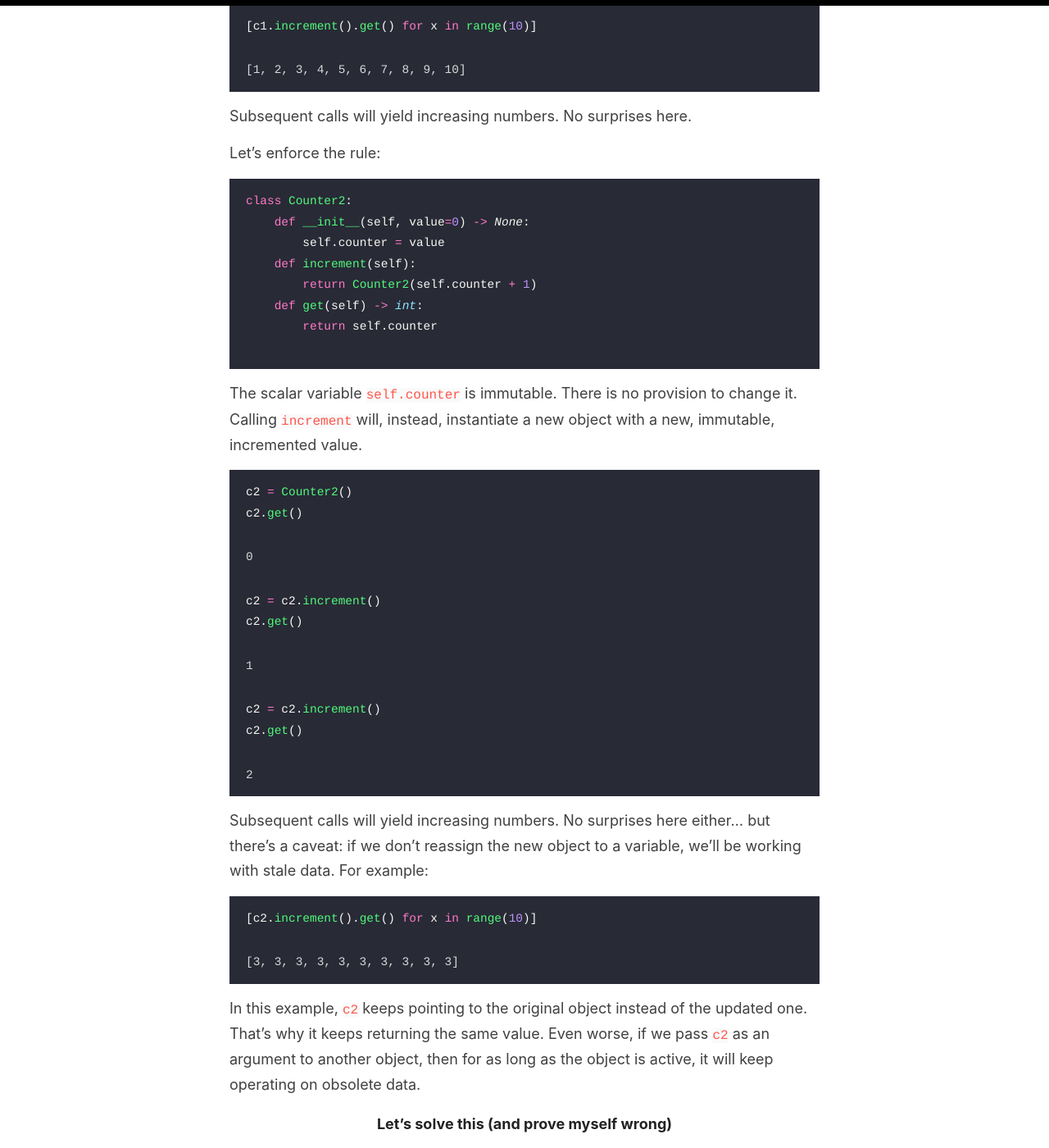
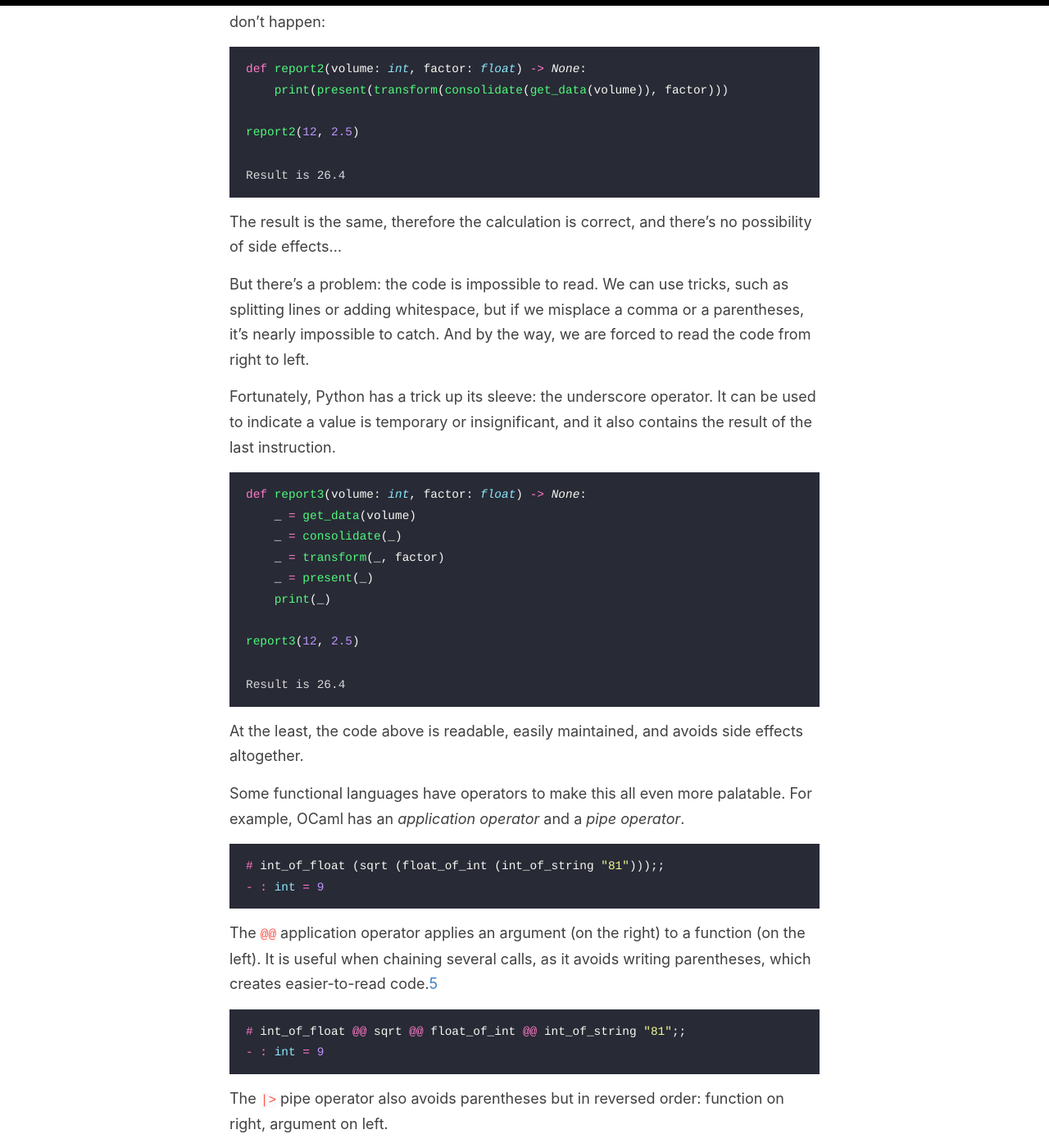
Before and after one commit to taflaj/taflaj.github.io, a Jekyll site: the page built from _posts/2024-05-15-functional-programming.md, in a window 1280 px wide and 1400 px high, scrolled down 11632 px. Shown: the whole window at 82% size. Built offline with Jekyll 4.4.1, drawn with Linux system fonts in a browser that asks for light colours; some of the changed text lies outside the part shown.

Commit message:
Functional programming: application and pipe operators.

````diff
--- a/_posts/2024-05-15-functional-programming.md
+++ b/_posts/2024-05-15-functional-programming.md
@@ -63,7 +63,7 @@
 
 
 
-    '3.13.7 (main, Aug 15 2025, 12:34:02) [GCC 15.2.1 20250813]'
+    '3.14.2 (main, Jan  2 2026, 14:27:39) [GCC 15.2.1 20251112]'
 
 
 
@@ -153,7 +153,7 @@
 fibonacci1(20577)
 ```
 
-    3.49 ms ± 52.6 μs per loop (mean ± std. dev. of 7 runs, 100 loops each)
+    3.47 ms ± 2.14 μs per loop (mean ± std. dev. of 7 runs, 100 loops each)
 
 
 Once again, 20,577 is the largest input I could find that does not break the function.
@@ -173,7 +173,7 @@
 fibonacci3(30)
 ```
 
-    72.7 ms ± 892 μs per loop (mean ± std. dev. of 7 runs, 10 loops each)
+    64.3 ms ± 77.4 μs per loop (mean ± std. dev. of 7 runs, 10 loops each)
 
 
 For the sake of comparison, here's the timing when using the purely imperative approach.
@@ -184,7 +184,7 @@
 fibonacci1(30)
 ```
 
-    771 ns ± 92 ns per loop (mean ± std. dev. of 7 runs, 1,000 loops each)
+    526 ns ± 5.72 ns per loop (mean ± std. dev. of 7 runs, 1,000 loops each)
 
 
 Much faster, indeed.
@@ -220,7 +220,7 @@
 fibonacci4(1000)
 ```
 
-    40.3 ns ± 0.611 ns per loop (mean ± std. dev. of 7 runs, 10,000,000 loops each)
+    36.4 ns ± 0.105 ns per loop (mean ± std. dev. of 7 runs, 10,000,000 loops each)
 
 
 For the sake of comparison, once again I present you the timing when using the purely imperative approach.
@@ -231,7 +231,7 @@
 fibonacci1(1000)
 ```
 
-    36.3 μs ± 3.28 μs per loop (mean ± std. dev. of 7 runs, 10,000 loops each)
+    34.2 μs ± 76.1 ns per loop (mean ± std. dev. of 7 runs, 10,000 loops each)
 
 
 The numbers speak for themselves: the dynamic programming example runs in a fraction of the time used by other paradigms. This is because, most of the time, the function is just returning the value that had been previously calculated.
@@ -273,7 +273,7 @@
 fibonacci2a(1000)
 ```
 
-    40.5 ns ± 5.81 ns per loop (mean ± std. dev. of 7 runs, 10,000,000 loops each)
+    36.2 ns ± 0.0824 ns per loop (mean ± std. dev. of 7 runs, 10,000,000 loops each)
 
 
 Another possibility is to use `functools.cache`. The difference is that `cache` doesn't enforce a limit whilst `lru_cache` does.
@@ -369,7 +369,7 @@
 fibonacci2c(30)
 ```
 
-    1.57 μs ± 9 ns per loop (mean ± std. dev. of 7 runs, 1,000,000 loops each)
+    1.45 μs ± 5.68 ns per loop (mean ± std. dev. of 7 runs, 1,000,000 loops each)
 
 
 
@@ -378,10 +378,120 @@
 fibonacci2c(1000)
 ```
 
-    115 μs ± 761 ns per loop (mean ± std. dev. of 7 runs, 10,000 loops each)
+    117 μs ± 296 ns per loop (mean ± std. dev. of 7 runs, 10,000 loops each)
 
 
 It's faster than the non-tail recursive function, not due to tail recursion optimization (non-existent in Python nowadays), but because it's avoiding duplicate calls (for `n-1` and `n-2`).
+
+## Python was not *perfectly* designed for functional programming
+
+Even with all current and future optimizations, functional programming in Python may look awkward. Let me illustrate this with an example.
+
+So many years ago, I was working on a financial application for a Fortune 100 company. Every single penny had to be accounted for. Whenever someone wanted to see a report, these are the steps the application had to follow:
+
+1. Get data from the right sources
+2. Consolidate it according to the rules
+3. Transform it per the requirements
+4. Present it to the user
+
+For the sake of this exercise, let's use the following functions to represent each step:
+
+
+```python
+def get_data(n: int) -> list[int]:
+    # makes up a list of numbers
+    return [x for x in range(n)]
+
+def consolidate(l: list[int]) -> int:
+    # sums the numbers
+    return sum(l)
+
+def transform(n: int, f: float) -> float:
+    # divides by a number
+    return n / f
+
+def present(f: float) -> str:
+    return f"Result is {f}"
+```
+
+Here's a simple way to run the report:
+
+
+```python
+def report1(volume: int, factor: float) -> None:
+    data = get_data(volume)
+    consolidated = consolidate(data)
+    transformed = transform(consolidated, factor)
+    print(present(transformed))
+
+report1(12, 2.5)
+```
+
+    Result is 26.4
+
+
+We can't allow for side effects, can we? Well… we have the potential for a few, nominally `data`, `consolidated`, and `transformed`. There's a way to guarantee they don't happen:
+
+
+```python
+def report2(volume: int, factor: float) -> None:
+    print(present(transform(consolidate(get_data(volume)), factor)))
+
+report2(12, 2.5)
+```
+
+    Result is 26.4
+
+
+The result is the same, therefore the calculation is correct, and there's no possibility of side effects…
+
+But there's a problem: the code is impossible to read. We can use tricks, such as splitting lines or adding whitespace, but if we misplace a comma or a parentheses, it's nearly impossible to catch. And by the way, we are forced to read the code from right to left.
+
+Fortunately, Python has a trick up its sleeve: the underscore operator. It can be used to indicate a value is temporary or insignificant, and it also contains the result of the last instruction.
+
+
+```python
+def report3(volume: int, factor: float) -> None:
+    _ = get_data(volume)
+    _ = consolidate(_)
+    _ = transform(_, factor)
+    _ = present(_)
+    print(_)
+
+report3(12, 2.5)
+```
+
+    Result is 26.4
+
+
+At the least, the code above is readable, easily maintained, and avoids side effects altogether.
+
+Some functional languages have operators to make this all even more palatable. For example, OCaml has an *application operator* and a *pipe operator*.
+
+``` ocaml
+# int_of_float (sqrt (float_of_int (int_of_string "81")));;
+- : int = 9
+```
+
+The `@@` application operator applies an argument (on the right) to a function (on the left). It is useful when chaining several calls, as it avoids writing parentheses, which creates easier-to-read code.[^5]
+
+``` ocaml
+# int_of_float @@ sqrt @@ float_of_int @@ int_of_string "81";;
+- : int = 9
+```
+
+The `|>` pipe operator also avoids parentheses but in reversed order: function on right, argument on left.
+
+``` ocaml
+# "81" |> int_of_string |> float_of_int |> sqrt |> int_of_float;;
+- : int = 9
+```
+
+We can find the pipe operator in other languages too, such as Elixir and R.
+
+The tricks we have at our disposal do the deed, but they tend to be a waste of brain power. Let's hope that future versions will include such operators.
+
+[^5]: Source: [OCaml: Values and Functions](https://ocaml.org/docs/values-and-functions)
 
 ## Functional programming is not perfect
 
@@ -641,5 +751,6 @@
 5. 2025-04-28: Spell check.
 6. 2025-10-13: Tail recursion.
 7. 2025-10-14: Minor cleanup.
+8. 2026-02-17: Application and pipe operators.
 
 ---
````
Also changed, not shown: other parts of _posts/2024-05-15-functional-programming.md (+9 -9 lines), 1 other file.
